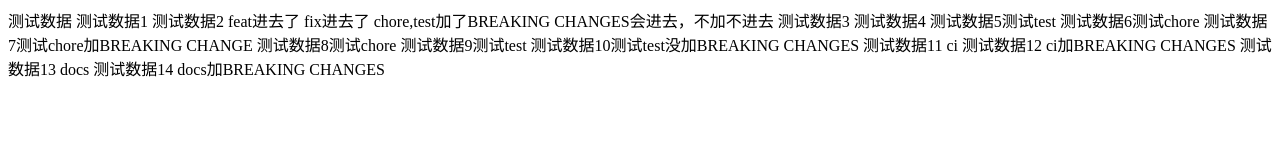
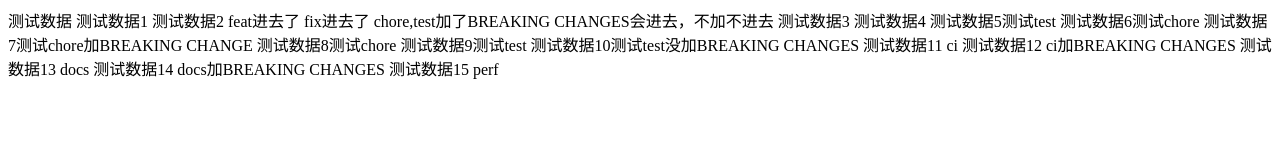
Before and after one commit to lyxdream/cz-demo, a website: page test.html in a window 1280 px wide. Drawn offline with Linux system fonts and the light colour scheme.

Commit message:
perf: ⚡️ 测试数据15 perf

```diff
--- a/test.html
+++ b/test.html
@@ -26,5 +26,7 @@
      测试数据12 ci加BREAKING CHANGES
      测试数据13 docs
      测试数据14 docs加BREAKING CHANGES
+     测试数据15 perf
+
 </body>
 </html>
```
Also changed, not shown: CHANGELOG.md.
